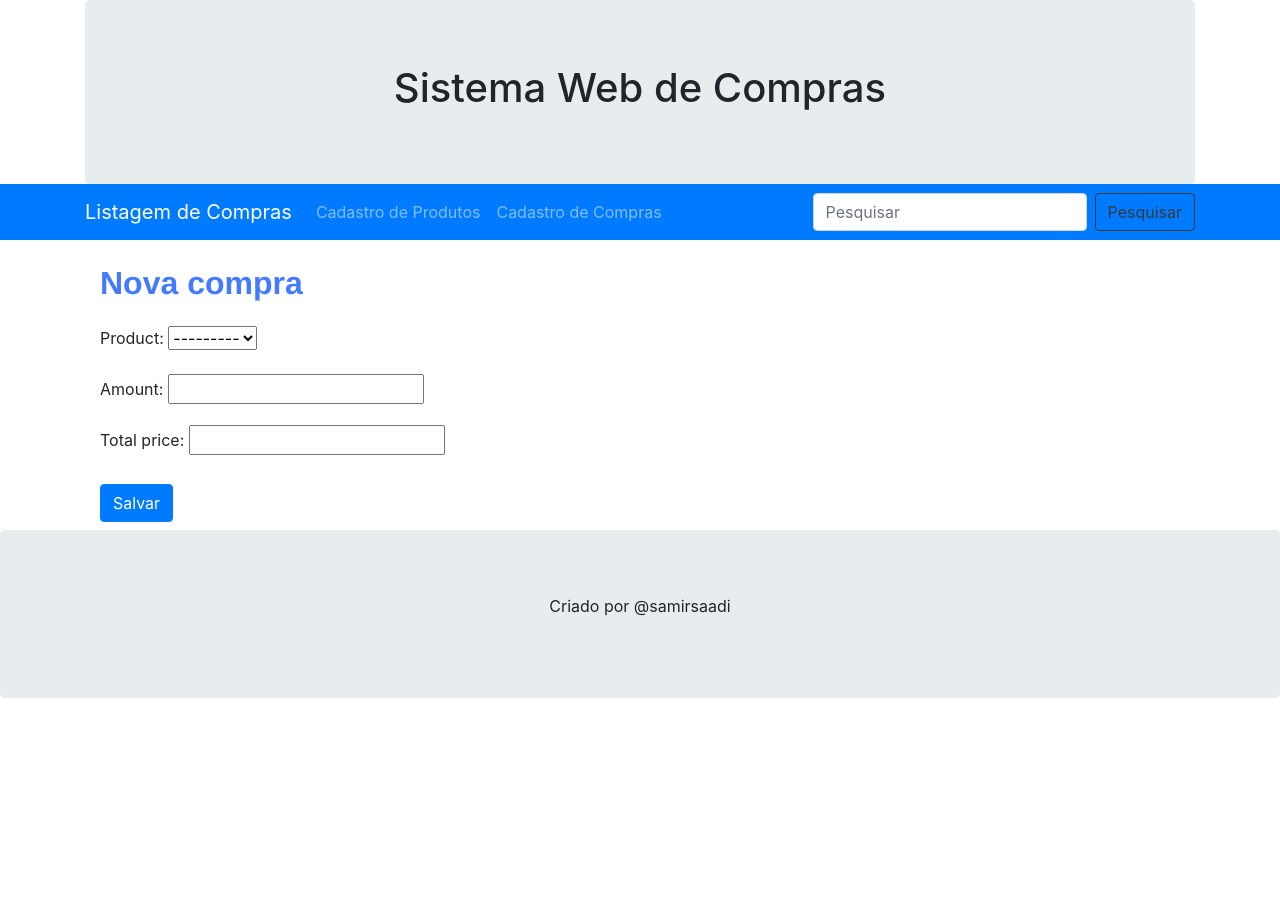
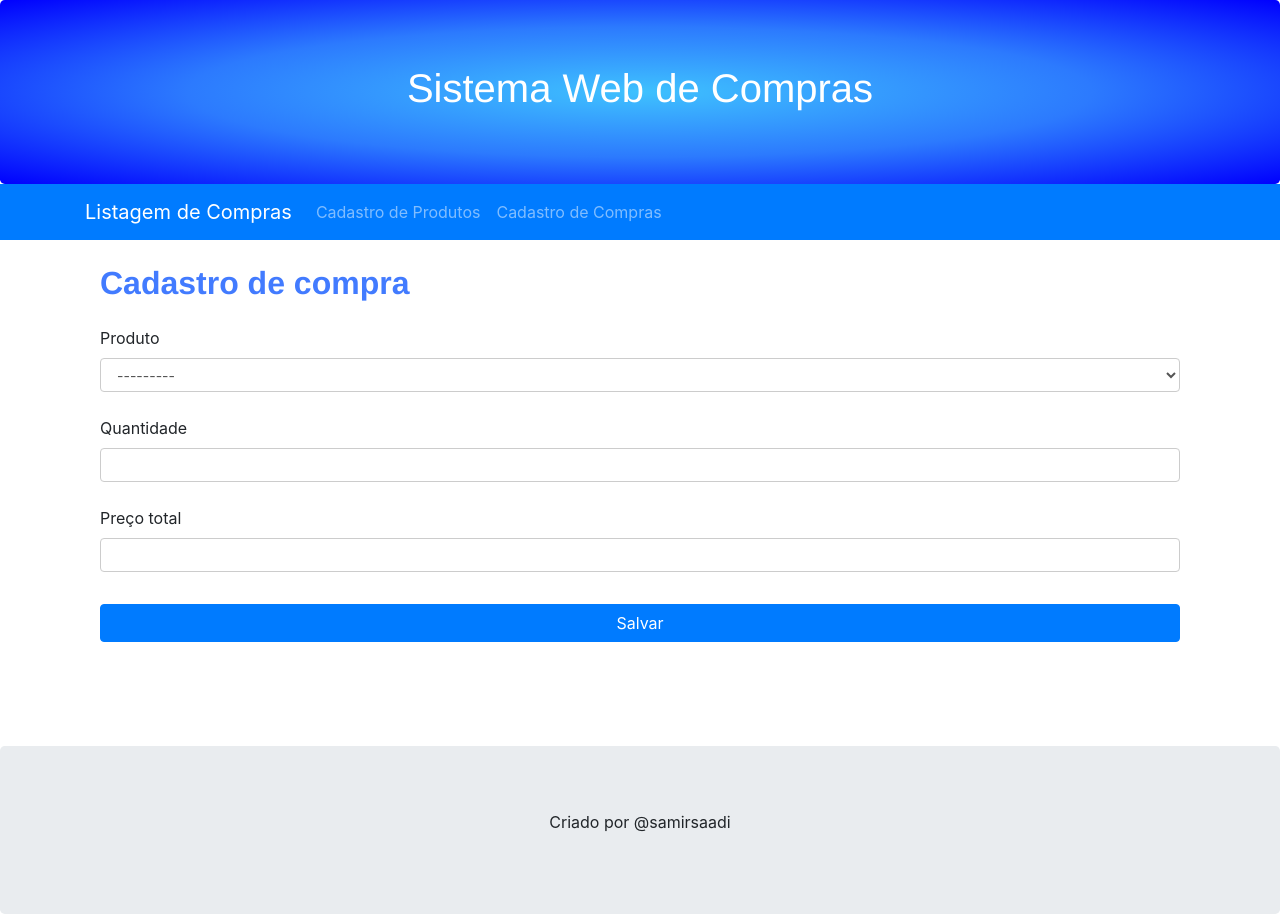
Before and after one commit to Abcaran/djangoMarketApp, a Django app: page /purchase/new in a window 1280 px wide. Before the commit the page ends 698 px from the top, so only its background shows below. Run offline with Django 3.2, Linux system fonts and the light colour scheme; data that the repository does not hold is empty; some libraries are stand-ins or nearby versions.

Commit message:
New: Web system fully functional

```diff
--- a/market/static/css/market.css
+++ b/market/static/css/market.css
@@ -5,14 +5,46 @@
 	background: #aaa;
 }
 
-.page-header {
-    background-color: #4267B2FF;
-    margin-top: 0;
-    padding: 20px 20px 20px 40px;
+input {
+	display: block;
+	width: 100%;
+	height: 34px;
+	padding: 6px 12px;
+	font-size: 14px;
+	line-height: 1.42857143;
+	color: #555;
+	background-color: #fff;
+	background-image: none;
+	border: 1px solid #ccc;
+	border-radius: 4px;
 }
 
-.page-header h1, .page-header h1 a, .page-header h1 a:visited, .page-header h1 a:active {
-    color: #ffffff;
-    font-size: 36pt;
-    text-decoration: none;
+select{
+    display: block;
+    width: 100%;
+    height: 34px;
+    padding: 6px 12px;
+    font-size: 14px;
+    line-height: 1.42857143;
+    color: #555;
+    background-color: #fff;
+    background-image: none;
+    border: 1px solid #ccc;
+    border-radius: 4px;
 }
+
+.white-td{
+	color: white;
+}
+
+.align-itens{
+	text-align: center;
+}
+
+.header{
+	background-image: radial-gradient(#3FC1FEFF ,#2C7AFEFF, #0000FEFF);
+	width: 100%
+	font-size: 60;
+	color: white;
+	font-family: "helvetica";
+}
--- a/market/templates/base.html
+++ b/market/templates/base.html
@@ -11,8 +11,8 @@
 	</head>
 
 	<body>
-		<div class="container">
-			<div class="jumbotron text-center" style="margin-bottom:0">
+		<div class="jumbotron text-center header" style="margin-bottom:0">
+			<div class="container">
 		  		<h1>Sistema Web de Compras</h1>
 			</div>
 		</div>
@@ -32,10 +32,6 @@
 						<a class="nav-link" href="{% url 'purchase_new' %}">Cadastro de Compras</a>
 					</li>
 				</ul>
-				<form class="form-inline ml-auto">
-					<input class="form-control mr-sm-2" type="text" placeholder="Pesquisar" aria-label="Search">
-					<button class="btn btn-outline-dark my-2 my-sm-0" type="submit">Pesquisar</button>
-				</form>
 			</div>
 		</nav>
 
@@ -44,12 +40,10 @@
 			{% endblock content %}
 		</div>
 
+		<br><br><br><br>
 		<div class="jumbotron text-center" style="margin-bottom:0">
 		  <p>Criado por @samirsaadi</p>
 		</div>
-
-
-
 
 		<script src="https://code.jquery.com/jquery-3.2.1.slim.min.js" integrity="sha384-KJ3o2DKtIkvYIK3UENzmM7KCkRr/rE9/Qpg6aAZGJwFDMVNA/GpGFF93hXpG5KkN" crossorigin="anonymous"></script>
 		<script src="https://cdnjs.cloudflare.com/ajax/libs/popper.js/1.12.9/umd/popper.min.js" integrity="sha384-ApNbgh9B+Y1QKtv3Rn7W3mgPxhU9K/ScQsAP7hUibX39j7fakFPskvXusvfa0b4Q" crossorigin="anonymous"></script>
--- a/market/templates/purchase_new.html
+++ b/market/templates/purchase_new.html
@@ -1,16 +1,30 @@
 {% extends 'base.html' %}
 
 {% block content %}
+
+{% load staticfiles %}
+
 	<div class="container my-4">
-		<font face="helvetica" color="#4267B2FF"><h2><b>Nova compra</b></h2></font>
+		<font face="helvetica" color="#4267B2FF"><h2><b>Cadastro de compra</b></h2></font>
 	</div>
 
 	<div class="container">
 		<div class="row">
 			<div class="col">
-				<form method="POST" class="post-form">{% csrf_token %}
-        		{{ form.as_p }}
-				<button type="submit" class="save btn btn-primary my-2">Salvar</button></form>
+				<form method="POST" class="post-form">
+					{% csrf_token %}
+        			<label>Produto</label>
+                        {{ form.product }}
+                    <br>
+
+                    <label>Quantidade</label>
+                        {{ form.amount }}
+					<br>
+
+                    <label>Preço total</label>
+                        {{ form.total_price }}
+                    <br>
+				<button type="submit" style="width: 100%" class="save btn btn-primary my-2">Salvar</button></form>
 			</div>
 		</div>
 	</div>
--- a/market/urls.py
+++ b/market/urls.py
@@ -2,7 +2,7 @@ from django.urls import path
 from . import views
 
 urlpatterns = [
-    path('purchase-list/', views.purchase_list, name='purchase_list'),
+    path('', views.purchase_list, name='purchase_list'),
     path('product/new', views.product_new, name='product_new'),
     path('purchase/new', views.purchase_new, name='purchase_new'),
 ]
--- a/market/views.py
+++ b/market/views.py
@@ -1,6 +1,7 @@
-from django.shortcuts import render
+from django.shortcuts import render, redirect
 from .models import Purchase
 from .forms import ProductForm,PurchaseForm
+from django.db.models import Q
 
 
 # Create your views here.
@@ -8,16 +9,21 @@ def purchase_list(request):
 
 	all_purchases = Purchase.objects.all()
 
+	query = request.GET.get("nome_produto")
+	if query:
+		all_purchases = all_purchases.filter(Q(product__name__icontains=query))
+
 	return render(request, 'purchase_list.html', {'all_purchases': all_purchases})
 
 def product_new(request):
+
 	if request.method == "POST":
 		form = ProductForm(request.POST)
 		if form.is_valid():
 			product = form.save()
+			return redirect(purchase_new)
 	else:
 		form = ProductForm()
-
 	return render(request, 'product_new.html', {'form': form})
 
 
@@ -28,7 +34,7 @@ def purchase_new(request):
 			purchase = form.save(commit=False)
 			purchase.avrg_price = float(form.cleaned_data['total_price'])/float(form.cleaned_data['amount'])
 			purchase.save()
+			return redirect(purchase_list)
 	else:
 		form = PurchaseForm()
-
 	return render(request, 'purchase_new.html', {'form':form})
```
Also changed, not shown: market/templates/product_new.html (+11 -4 lines), market/templates/purchase_list.html (+37 -4 lines).
